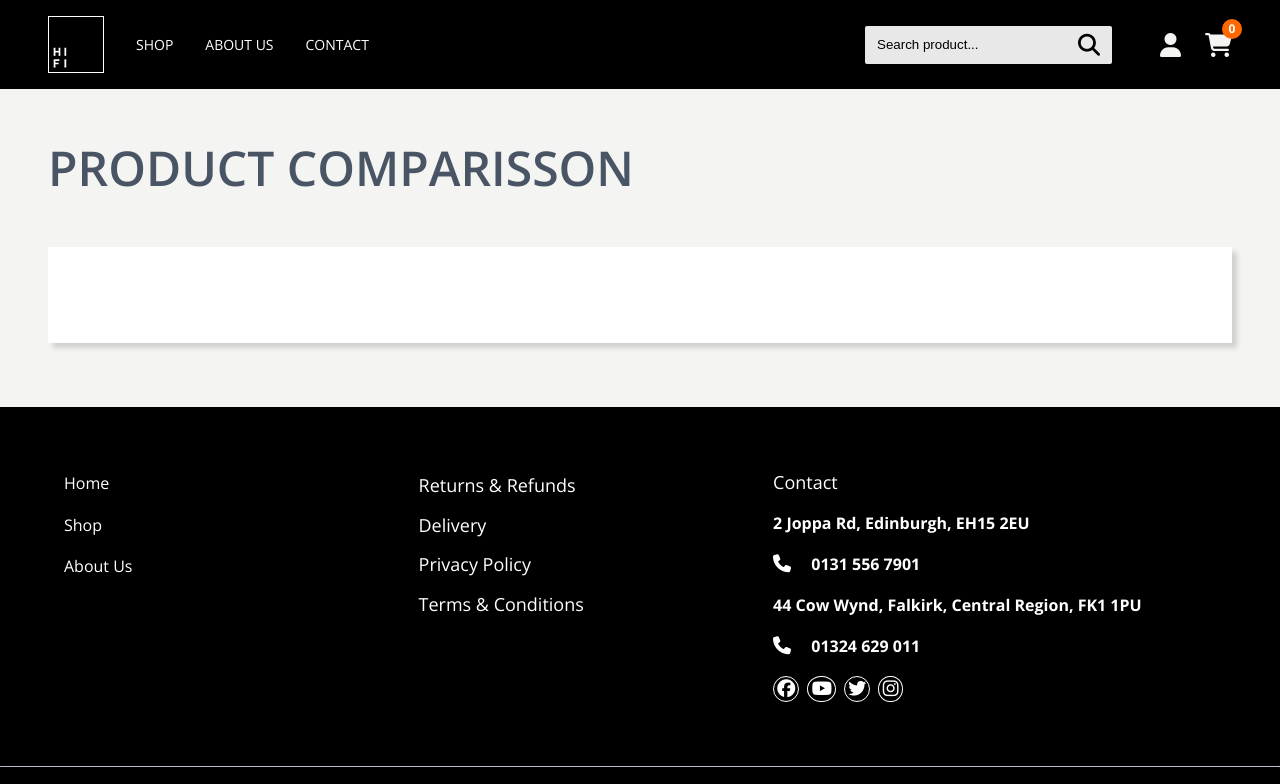
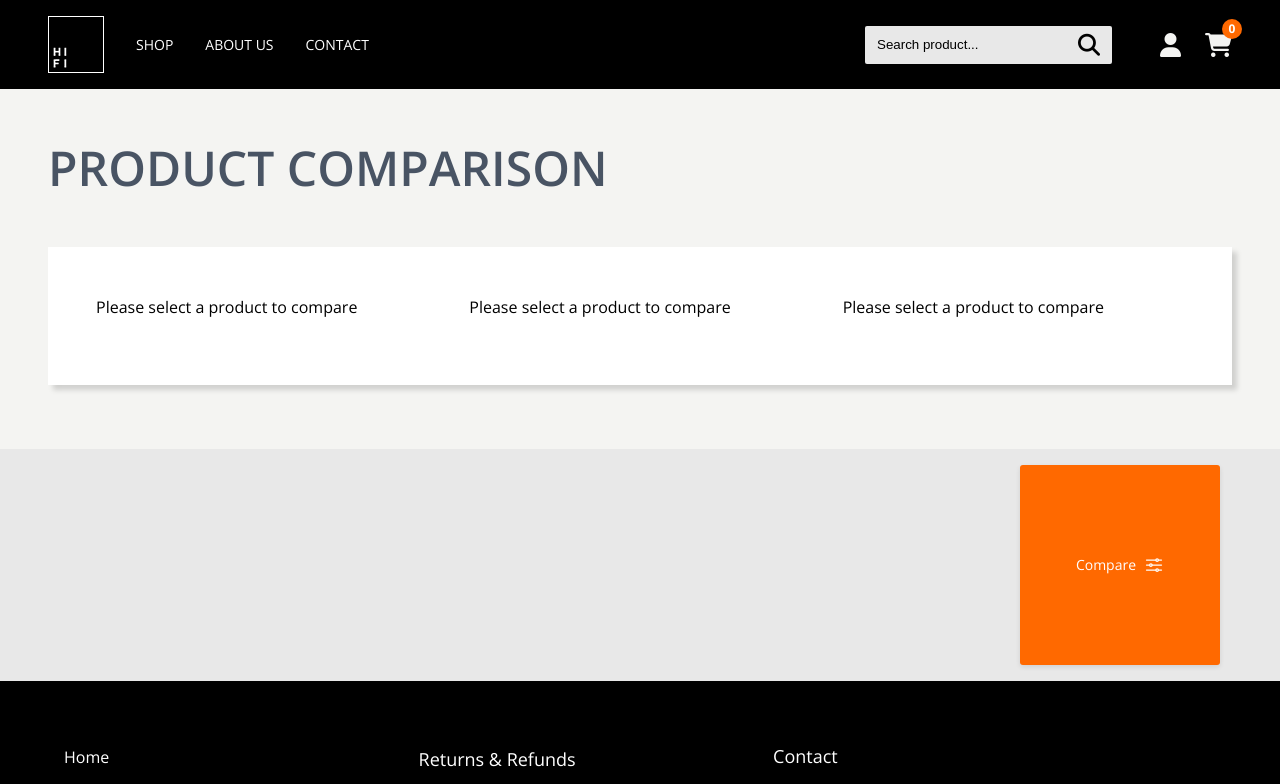
Before and after one commit to rts-cmk-wu08/the-big-bad-wolf, a React (Create React App) app: page /comparison in a window 1280 px wide. Shown: the top 784 px of the page. Built offline with nearby package versions, Linux system fonts and the light colour scheme.

Commit message:
comparisin funktional (semi)

```diff
--- a/src/components/CompareWidget/CompareWidget.js
+++ b/src/components/CompareWidget/CompareWidget.js
@@ -41,7 +41,7 @@ const CompareWidget = () => {
 
                 </div>
                 <div className="compProdWidget__btn-compare">
-                    <Link to={"/Comparison"} className="btn">Compare <IoOptionsOutline /></Link>
+                    <Link to={"/comparison"} className="btn">Compare <IoOptionsOutline /></Link>
                 </div>
 
             </div>
--- a/src/components/Dropdown.js
+++ b/src/components/Dropdown.js
@@ -9,8 +9,6 @@ const Dropdown = () => {
     const [selectedType, setSelectedType] = useContext(TypeContext);
     const [isOpen, setIsOpen] = useState(false);
     const dropdownRef = useRef(null);
-
-    console.log(selectedType, 'selectedType');
 
     let navigate = useNavigate();
     const location = useLocation();
--- a/src/pages/Comparison.js
+++ b/src/pages/Comparison.js
@@ -1,25 +1,56 @@
-import { useContext, useState } from "react";
-import { useLoaderData } from "react-router-dom";
+import { useContext } from "react";
 import { CompareContext } from "../contexts/CompareContext";
+import CompareWidget from "../components/CompareWidget/CompareWidget";
 
-
-export const Comparison = ({product}) => {
+const Comparison = () => {
 
     const [compCards, setCompCards] = useContext(CompareContext);
-    console.log(compCards)
-
 
     return (
         <>
             <header className="page-header">
-                <h1 className="page-header__title">Product Comparisson</h1>
+                <h1 className="page-header__title">Product Comparison</h1>
             </header>
-            <article className="page-content whitebox">
+            <article className="page-content grid whitebox">
 
-                <div>
+                <div className="compCard-1">
+                    {/* // if compCards is not empty, then map through it and display the data of first product
+                    // if compCards is empty, then display a message saying "Please select a product to compare" */}
+                    {compCards.length > 0 ? (
+                            <div className="compCard-1__info">
+                                <h2>{compCards[0].attributes.Name}</h2>
+                                <p>{compCards[0].attributes.Description}</p>
+                            </div>
+                    ) : (
+                        <p>Please select a product to compare</p>
+                    )}
+                </div>
+                <div className="compCard-2">
+                    {/* // if compCards is > 1, then map through it and display the data of second product */}
+                    {compCards.length > 1 ? (
+                            <div className="compCard-2__info">
+                                <h2>{compCards[1].attributes.Name}</h2>
+                                <p>{compCards[1].attributes.Description}</p>
+                            </div>
+                    ) : (
+                        <p>Please select a product to compare</p>
+                    )}
+
+                </div>
+                <div className="compCard-3">
+                    {/* // if compCards is > 2, then map through it and display the data of third product */}
+                    {compCards.length > 2 ? (
+                            <div className="compCard-2__info">
+                                <h2>{compCards[2].attributes.Name}</h2>
+                                <p>{compCards[2].attributes.Description}</p>
+                            </div>
+                    ) : (
+                        <p>Please select a product to compare</p>
+                    )}
 
                 </div>
             </article>
+            <CompareWidget />
         </>
     );
 }
```
Also changed, not shown: src/pages/Shop.js (+1 -6 lines).
